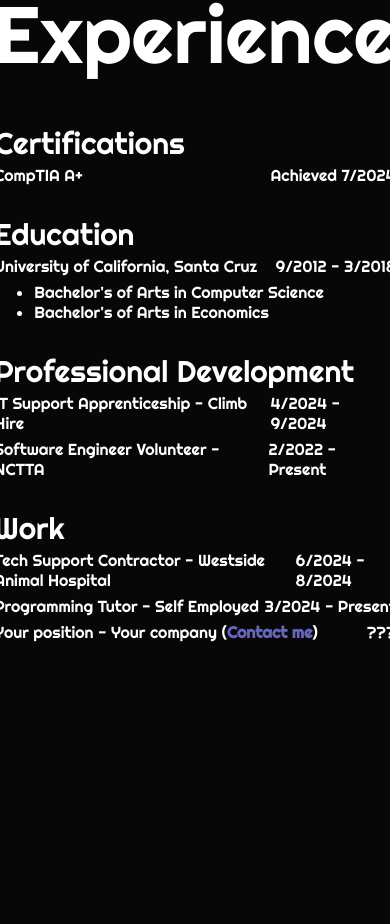
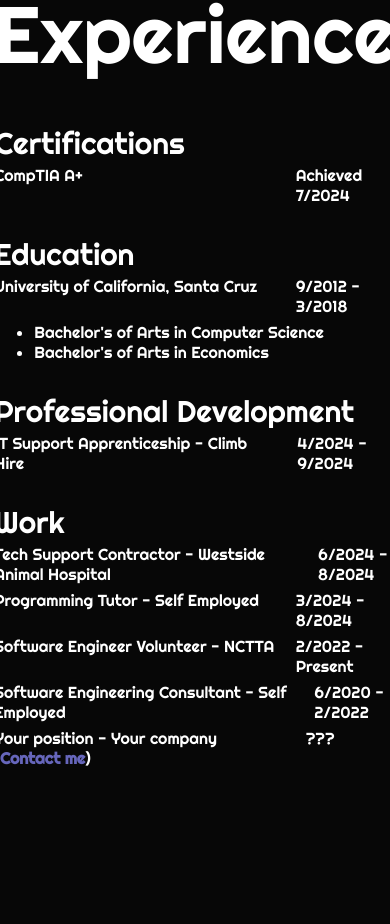
Before and after one commit to yinghaoawang/yinghaowang.com, a React (Vite) app: page / in a window 390 px wide. Shown: the part 940-1864 px from the top of the page. Built offline with nearby package versions, Linux system fonts and the light colour scheme.

Commit message:
add swe consultant to experience

```diff
--- a/src/App.css
+++ b/src/App.css
@@ -162,7 +162,14 @@
 #experience .entry {
   display: flex;
   justify-content: space-between;
+  gap: 20px;
   margin-bottom: 6px;
+}
+
+@media (max-width: 600px) {
+  #experience .entry > div:nth-child(2) {
+    width: 100px;
+  }
 }
 
 #experience ul {
--- a/src/components/Experience.jsx
+++ b/src/components/Experience.jsx
@@ -27,10 +27,6 @@
             <div>IT Support Apprenticeship - Climb Hire</div>
             <div>4/2024 - 9/2024</div>
           </div>
-          <div className='entry'>
-            <div>Software Engineer Volunteer - NCTTA</div>
-            <div>2/2022 - Present</div>
-          </div>
         </div>
         <div className='section'>
           <div className='section-header'>Work</div>
@@ -40,7 +36,15 @@
           </div>
           <div className='entry'>
             <div>Programming Tutor - Self Employed</div>
-            <div>3/2024 - Present</div>
+            <div>3/2024 - 8/2024</div>
+          </div>
+          <div className='entry'>
+            <div>Software Engineer Volunteer - NCTTA</div>
+            <div>2/2022 - Present</div>
+          </div>
+          <div className='entry'>
+            <div>Software Engineering Consultant - Self Employed</div>
+            <div>6/2020 - 2/2022</div>
           </div>
           <div className='entry'>
             <div>
```
